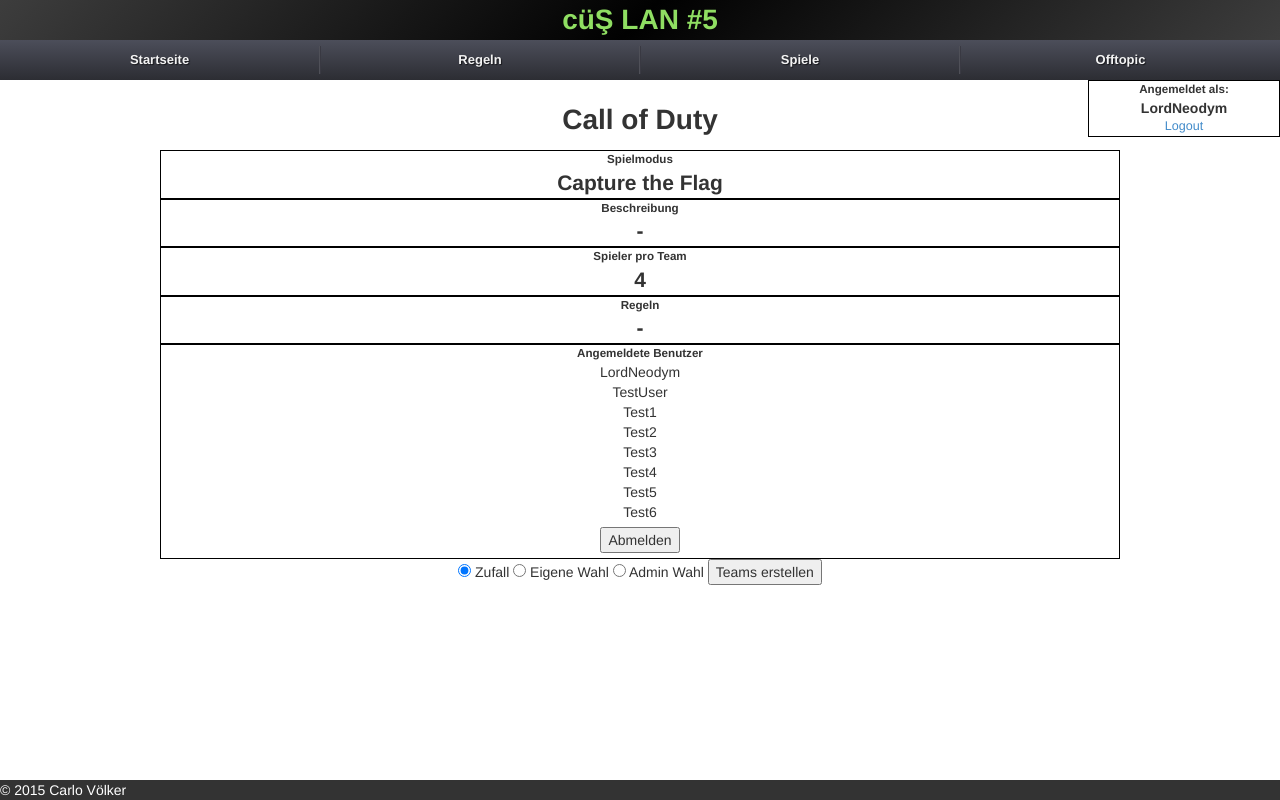
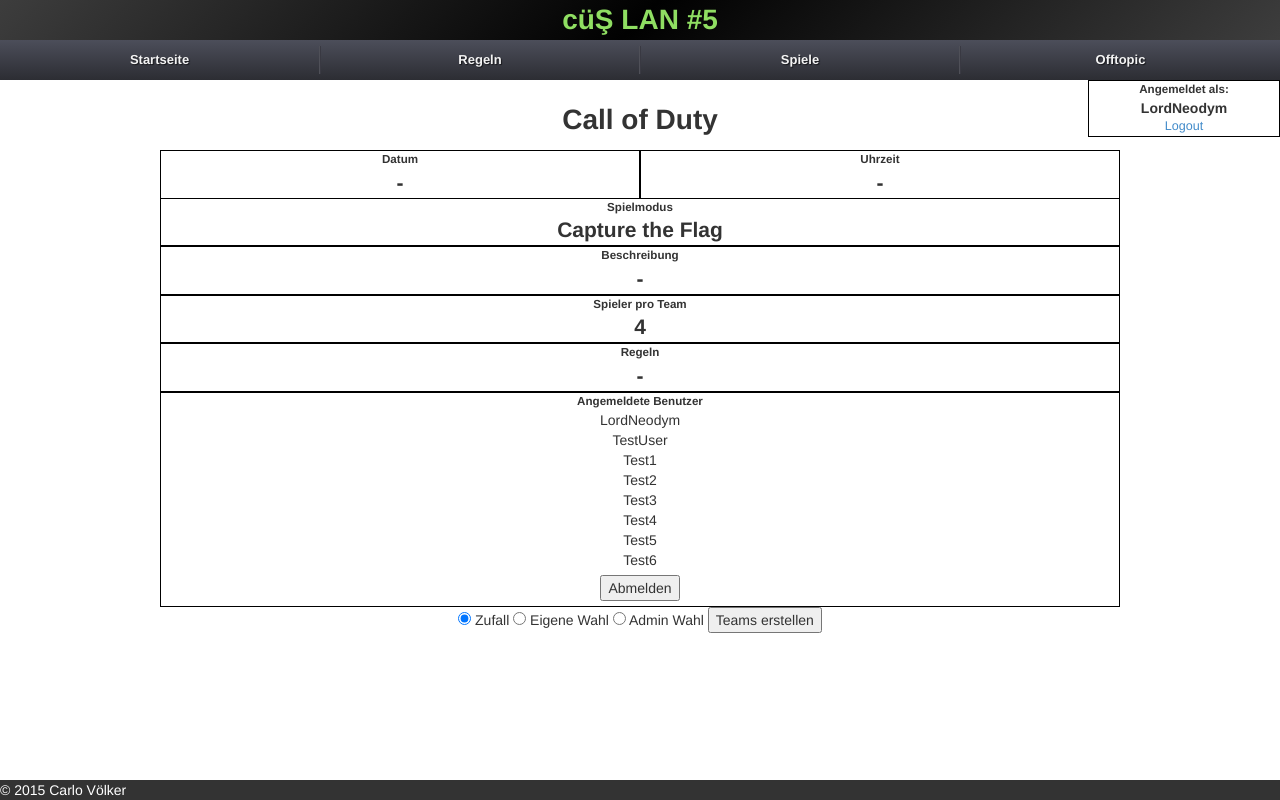
Before and after one commit to LordNeodym/intranet, a Django app: a page that uses src/core/templates/game_site.html in a window 1280 px wide. Run offline with Django 3.2, Linux system fonts and the light colour scheme; a user stored in the database is signed in; data comes from the database, SQL or seed files in the repository; both versions use the stored data as it was after the commit; some libraries are stand-ins or nearby versions.

Commit message:
datetime on gamesite template

```diff
--- a/src/core/models.py
+++ b/src/core/models.py
@@ -123,7 +123,7 @@
 	class Meta:
 		verbose_name = "Match"
 		verbose_name_plural = "Matches"
-		ordering = ['game', 'player_per_team']
+		ordering = ['game', 'datetime']
 
 
 class MatchRulesInline(models.Model):
--- a/src/core/static/css/screen.css
+++ b/src/core/static/css/screen.css
@@ -71,7 +71,17 @@
 }
 
 .match_info>div {
-	border: 1px solid #000000;
+	border: 1px solid #000;
+}
+
+.datetime {
+	border: 0 !important;
+}
+
+.datetime > div {
+	width: 50%;
+	float: left;
+	border: 1px solid #000;
 }
 
 .teams {
--- a/src/core/templates/game_site.html
+++ b/src/core/templates/game_site.html
@@ -15,6 +15,25 @@
 
 	{% for match in match %}
 	<div class="match_info">
+		<div class="datetime">
+			<div class="game_info_time">
+				<h5 class="row_info">Datum</h5>
+				{% if match.datetime.date %}
+					<h2 class="game_info">{{ match.datetime.date }}</h2>
+				{% else %}
+					<h2 class="game_info">-</h2>
+				{% endif %}
+			</div>
+			<div class="game_info_time">
+				<h5 class="row_info">Uhrzeit</h5>
+				{% if match.datetime.time %}
+					<h2 class="game_info">{{ match.datetime.time }}</h2>
+				{% else %}
+					<h2 class="game_info">-</h2>
+				{% endif %}
+			</div>
+		</div>
+
 		<div class="game_mode">
 			<h5 class="row_info">Spielmodus</h5>
 			{% if match.game_mode %}
```
Also changed, not shown: src/db.sqlite3.
